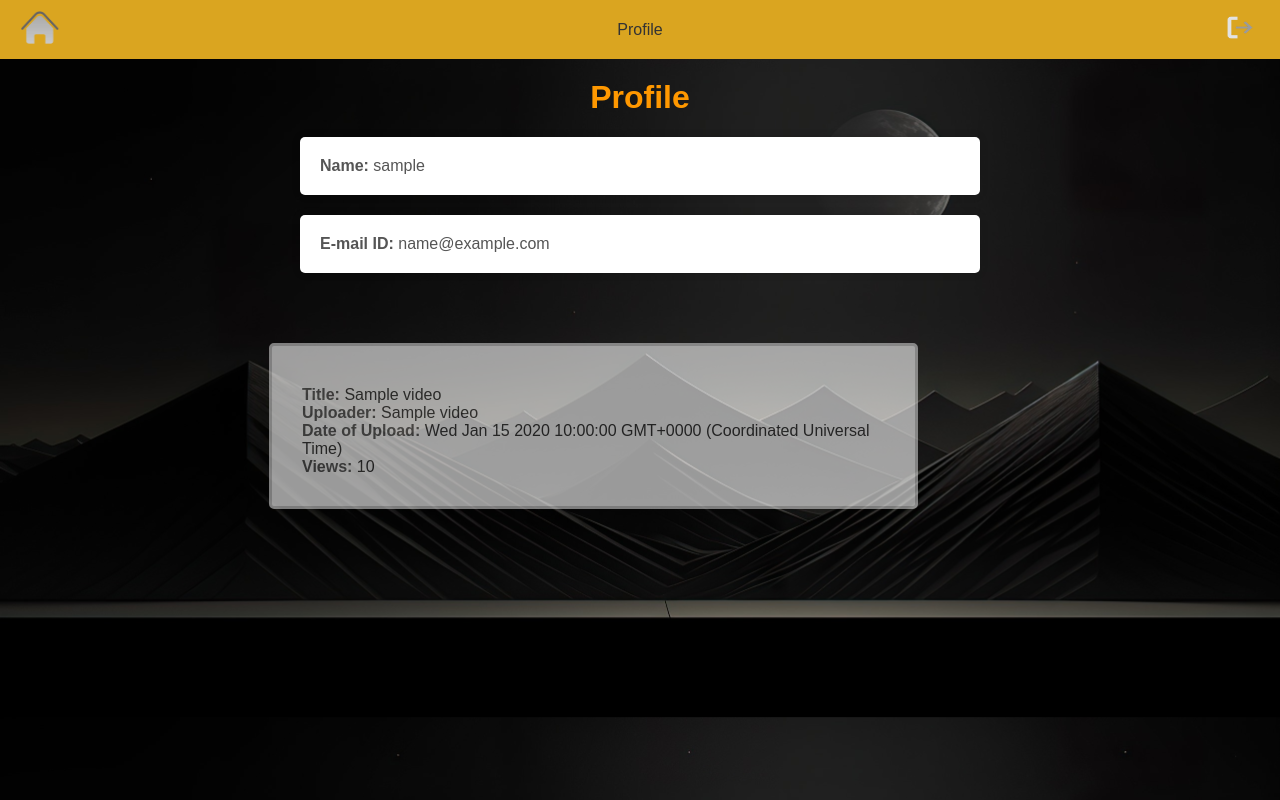
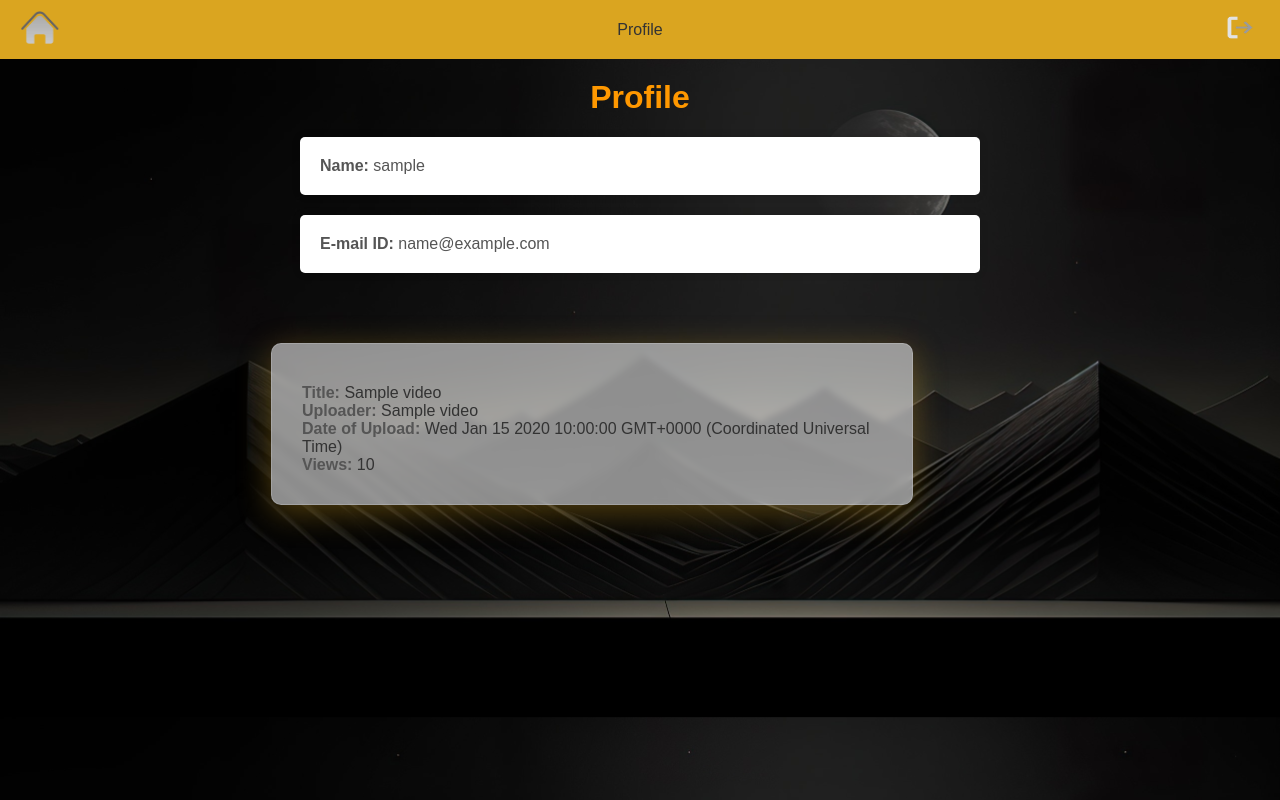
Before and after one commit to ahmedfahim21/IPFS-Streaming, a Node server app: template views/profile.ejs in a window 1280 px wide. Run offline with Node 20, Linux system fonts and the light colour scheme; tables that the repository leaves empty hold one stand-in row (values such as "Sample post"); the template is opened without the code that fills it: values that come from a table or form of the project are taken from there, most other values are stand-ins (such as "Sample title", 1, 10 or a date in 2020); some libraries are stand-ins or nearby versions.

Commit message:
Front-end Enhancements

```diff
--- a/public/lister.css
+++ b/public/lister.css
@@ -2,20 +2,19 @@ body {
   font-family: Arial, sans-serif;
   margin: 0;
   padding: 0;
-  /* background-color: #f4f4f4;  */
   font-family: Arial, sans-serif;
-  background-image: url("img1.jpg");
+  background-image: url("img.jpg");
   background-size: cover;
 }
 
-h1, h3 {
+h1,
+h3 {
   text-align: center;
   margin-top: 20px;
-  /* color: #333; */
-  color: #FF9800;
+  color: #ff9800;
 }
 
-h3{
+h3 {
   padding-top: calc(5%);
 }
 
@@ -28,9 +27,10 @@ li {
   margin-bottom: 20px;
   padding: 10px;
   border: 1px solid #ccc;
-  border-radius: 5px;
+  border-radius: 10px;
   background-color: #fff;
-  transition: background-color 0.3s ease, transform 0.2s ease, box-shadow 0.3s ease;
+  transition: background-color 0.3s ease, transform 0.2s ease,
+    box-shadow 0.3s ease;
 }
 
 li:hover {
@@ -38,7 +38,6 @@ li:hover {
   transform: translateY(-50px);
   box-shadow: 0px 5px 15px rgba(0, 0, 0, 0.1);
 }
-
 
 a {
   text-decoration: none;
@@ -57,18 +56,24 @@ a {
   width: calc(75%);
   margin: 50px;
   padding: 30px;
-  border: 3px solid #ccc;
-  border-radius: 5px;
-  background-color: #fff;
-  opacity: 0.6;
-  transition: background-color 0.3s ease, transform 0.2s ease, box-shadow 0.3s ease;
+  background: rgba(255, 255, 255, 0.55);
+  box-shadow: 0 8px 32px 0 rgba(218, 165, 32, 0.356);
+  backdrop-filter: blur(3.5px);
+  -webkit-backdrop-filter: blur(3.5px);
+  border-radius: 10px;
+  border: 1px solid rgba(255, 255, 255, 0.18);
+  transition: background-color 0.3s ease, transform 0.2s ease,
+    box-shadow 0.3s ease;
 }
 
 .video-item:hover {
-  background-color: #f0f0f0;
-  opacity: 1;
+  background: rgba(255, 255, 255, 0.85);
+  box-shadow: 0 8px 32px 0 rgba(31, 38, 135, 0.4);
+  backdrop-filter: blur(20px);
+  -webkit-backdrop-filter: blur(20px);
+  border-radius: 10px;
+  border: 1px solid rgba(255, 255, 255, 0.18);
   transform: translateY(-5px);
-  box-shadow: 0px 5px 15px rgba(0, 0, 0, 0.1);
 }
 
 .video-link {
--- a/public/navbar.js
+++ b/public/navbar.js
@@ -1,4 +1,4 @@
 const nav=document.getElementById("navbar");
-nav.innerHTML += "<a href=\" / \" id=\"home\" title=\"Home\"><img src=\" /home3.png\" alt=\"Home\"></a>"
+nav.innerHTML += "<a href=\" / \" id=\"home\" title=\"Home\"><img src=\" /home.png\" alt=\"Home\"></a>"
 nav.innerHTML += "<a href=\"/profile\" id=\"profile\" title=\"Profile\">Profile</a>"
-nav.innerHTML += "<a href=\"/logout\" id=\"logout\" title=\"Logout\"><img src=\" /logout2.png\" alt=\"Logout\"></a>"
+nav.innerHTML += "<a href=\"/logout\" id=\"logout\" title=\"Logout\"><img src=\" /logout.png\" alt=\"Logout\"></a>"
--- a/views/home.ejs
+++ b/views/home.ejs
@@ -7,7 +7,7 @@
   <title>Home Page</title>
   <link rel="stylesheet" href="/style.css" />
   <link rel="stylesheet" href="/stars.css" />
-  <link rel="icon" type="image/png" href="/logo2.png" />
+  <link rel="icon" type="image/png" href="/logo.png" />
 </head>
 
 <body>
--- a/views/login.ejs
+++ b/views/login.ejs
@@ -6,7 +6,7 @@
     <title>Login</title>
     <link rel="stylesheet" href="/style.css" />
     <link rel="stylesheet" href="/stars.css">
-    <link rel="icon" type="image/png" href="/logo2.png" />
+    <link rel="icon" type="image/png" href="/logo.png" />
   </head>
   <body>
     <section id="stars-container"></section>
--- a/views/lost.ejs
+++ b/views/lost.ejs
@@ -4,7 +4,7 @@
 <head>
     <meta charset="UTF-8">
     <meta name="viewport" content="width=device-width, initial-scale=1.0">
-    <title>Lost?</title>
+    <title>Document</title>
     <link rel="stylesheet" href="/style.css">
     <style>
         div {
--- a/views/profile.ejs
+++ b/views/profile.ejs
@@ -21,7 +21,7 @@
     </style>
     <link rel="stylesheet" href="lister.css">
     <link rel="stylesheet" href="navbar.css">
-    <link rel="icon" type="image/png" href="/logo2.png" />
+    <link rel="icon" type="image/png" href="/logo.png" />
 </head>
 
 <body>
--- a/views/register.ejs
+++ b/views/register.ejs
@@ -5,7 +5,7 @@
     <meta name="viewport" content="width=device-width, initial-scale=1.0" />
     <title>Register</title>
     <link rel="stylesheet" href="/style.css" />
-    <link rel="icon" type="image/png" href="/logo2.png" />
+    <link rel="icon" type="image/png" href="/logo.png" />
   </head>
   <body>
     <div class="form-container">
--- a/views/upload.ejs
+++ b/views/upload.ejs
@@ -8,7 +8,7 @@
   <link rel="stylesheet" href="/style.css" />
   <link rel="stylesheet" href="/stars.css">
   <link rel="stylesheet" href="/loader.css">
-  <link rel="icon" type="image/png" href="/logo2.png" />
+  <link rel="icon" type="image/png" href="/logo.png" />
 </head>
 
 <body>
--- a/views/videos.ejs
+++ b/views/videos.ejs
@@ -6,7 +6,7 @@
   <title>List of Videos</title>
   <link rel="stylesheet" href="/navbar.css">
   <link rel="stylesheet" href="/lister.css">
-  <link rel="icon" type="image/png" href="/logo2.png" />
+  <link rel="icon" type="image/png" href="/logo.png" />
 </head>
 
 <body>
```
Also changed, not shown: public/style.css (+7 -8 lines), public/viewer.css (added, +82 -0 lines), views/videoViewer.ejs (+5 -47 lines), public/home.png (renamed from public/home3.png), public/img.jpg (renamed from public/img1.jpg), public/logo.png (renamed from public/logo2.png), public/logout.png (renamed from public/logout2.png).
